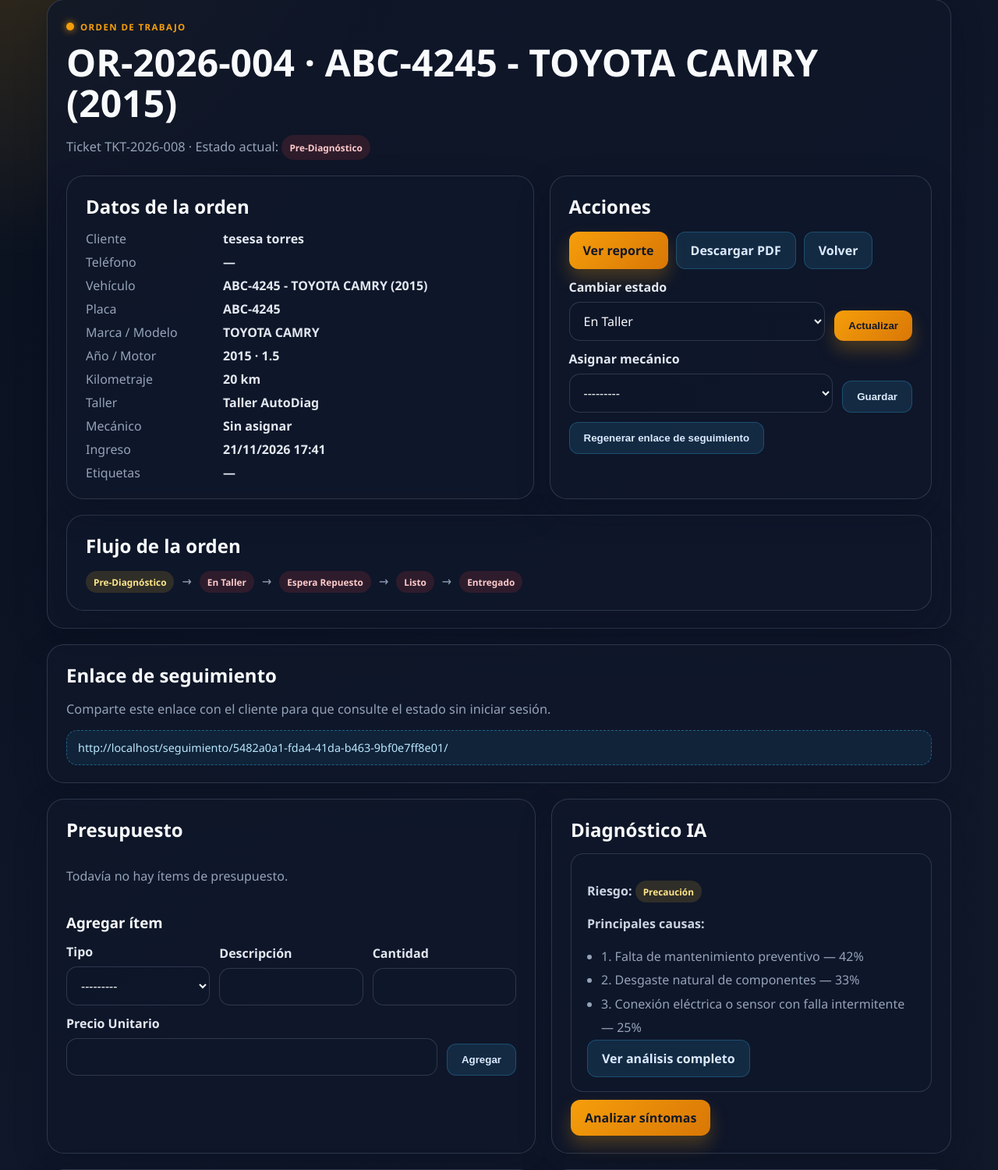
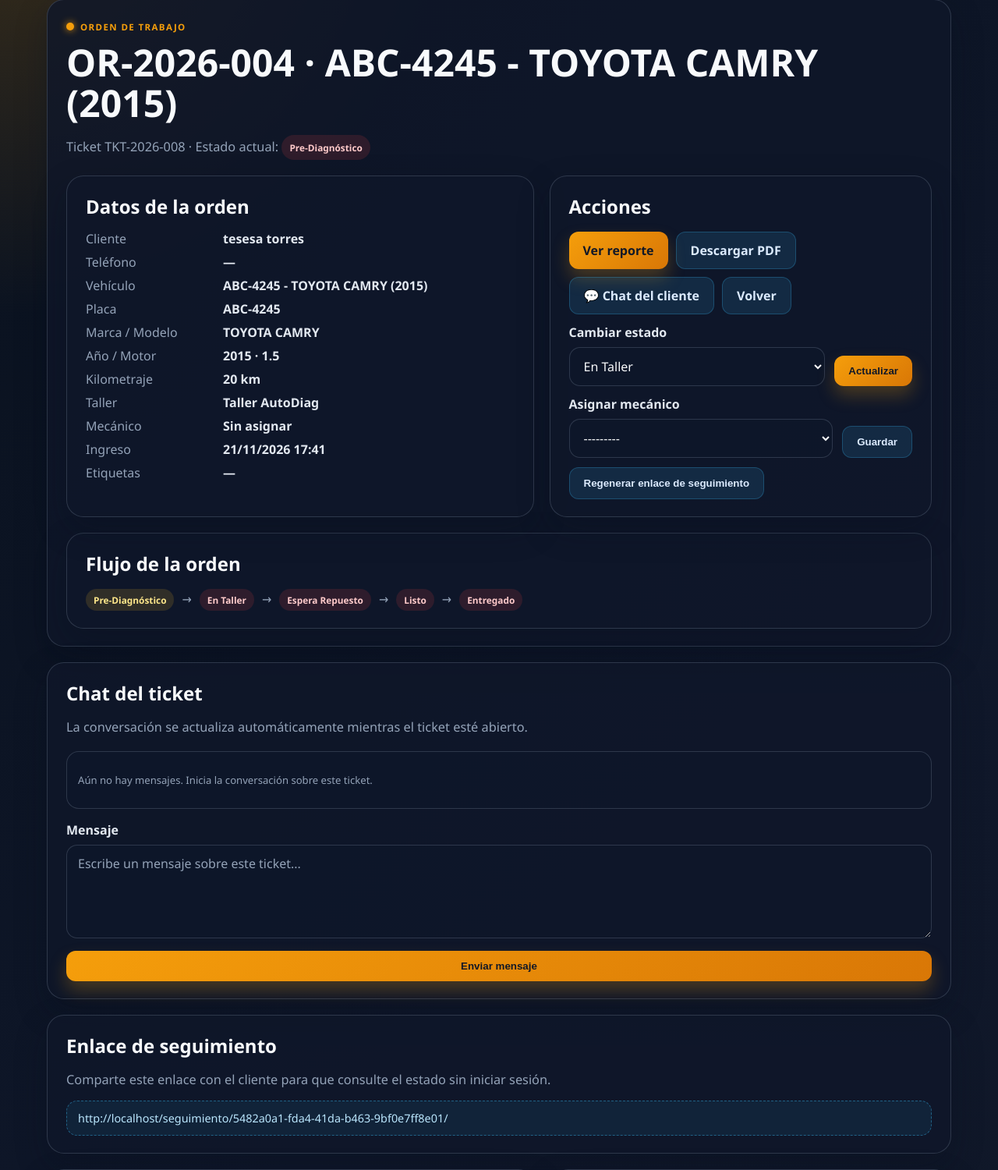
Before and after one commit to cesal200/AutoDiag-AI, a Django app: page /workshop/orden/8/ in a window 1280 px wide. Shown: the part 176-1676 px from the top of the page at 78% size. Run offline with Django 5.2, Linux system fonts and the light colour scheme; a user stored in the database is signed in; data comes from the database, SQL or seed files in the repository; both versions use the stored data as it was after the commit; data that the repository does not hold is empty.

Commit message:
Chat cliente listo

```diff
--- a/taller_mecanico/templates/workshop/cliente_orden_lista.html
+++ b/taller_mecanico/templates/workshop/cliente_orden_lista.html
@@ -24,7 +24,7 @@
                 <td>{{ orden.vehiculo }}</td>
                 <td>{{ orden.placa|default:'-' }}</td>
                 <td><span class="status">{{ orden.get_estado_display }}</span></td>
-                <td><a href="{% url 'cliente_orden_detalle' orden.pk %}">Abrir chat</a></td>
+                <td><a href="{% url 'orden_detalle' orden.pk %}#chat-ticket">💬 Abrir chat</a></td>
             </tr>
             {% endfor %}
         </tbody>
--- a/taller_mecanico/templates/workshop/orden_detalle.html
+++ b/taller_mecanico/templates/workshop/orden_detalle.html
@@ -42,6 +42,7 @@
             <div class="actions">
                 <a class="btn primary" href="{% url 'generar_pdf' orden.pk %}">Ver reporte</a>
                 <a class="btn secondary" href="{% url 'descargar_pdf' orden.pk %}">Descargar PDF</a>
+                <a class="btn secondary" href="#chat-ticket">💬 Chat del cliente</a>
                 <a class="btn secondary" href="{% url 'orden_lista' %}">Volver</a>
             </div>
 
@@ -87,6 +88,10 @@
             {% endfor %}
         </div>
     </div>
+</div>
+
+<div id="chat-ticket" style="margin-top: 20px;">
+    {% include 'workshop/_chat.html' %}
 </div>
 
 {% if es_admin_operativo or es_cliente_dueno %}
--- a/taller_mecanico/workshop/forms.py
+++ b/taller_mecanico/workshop/forms.py
@@ -8,6 +8,7 @@ from accounts.permissions import es_cliente
 from .models import (
     EvidenciaSintoma,
     ItemPresupuestoRepuestos,
+    MensajeOrden,
     OrdenFalla,
     Taller,
     Vehiculo,
@@ -172,6 +173,19 @@ class EvidenciaSintomaForm(forms.ModelForm):
         }
 
 
+class MensajeOrdenForm(forms.ModelForm):
+    class Meta:
+        model = MensajeOrden
+        fields = ['contenido']
+        labels = {'contenido': 'Mensaje'}
+        widgets = {
+            'contenido': forms.Textarea(attrs={
+                'rows': 3,
+                'placeholder': 'Escribe un mensaje sobre este ticket...',
+            }),
+        }
+
+
 class ItemPresupuestoForm(forms.ModelForm):
     class Meta:
         model = ItemPresupuestoRepuestos
--- a/taller_mecanico/workshop/urls.py
+++ b/taller_mecanico/workshop/urls.py
@@ -21,6 +21,8 @@ urlpatterns = [
         name='aprobar_item',
     ),
     path('orden/<int:orden_id>/evidencia/', views.agregar_evidencia, name='agregar_evidencia'),
+    path('orden/<int:orden_id>/mensajes/', views.mensajes_orden, name='mensajes_orden'),
+    path('orden/<int:orden_id>/mensajes/enviar/', views.enviar_mensaje_orden, name='enviar_mensaje_orden'),
     path('orden/<int:orden_id>/token/', views.regenerar_token, name='regenerar_token'),
     path('pdf/<int:orden_id>/', views.generar_pdf, name='generar_pdf'),
     path('pdf/<int:orden_id>/descargar/', views.descargar_pdf, name='descargar_pdf'),
--- a/taller_mecanico/workshop/views.py
+++ b/taller_mecanico/workshop/views.py
@@ -28,6 +28,7 @@ from .forms import (
     ClienteRapidoForm,
     EvidenciaSintomaForm,
     ItemPresupuestoForm,
+    MensajeOrdenForm,
     OrdenFallaForm,
     VehiculoForm,
 )
@@ -165,7 +166,8 @@ def orden_detalle(request, orden_id):
         OrdenFalla.objects.select_related(
             'cliente', 'mecanico_asignado', 'vehiculo', 'taller'
         ).prefetch_related(
-            'items_presupuesto', 'evidencias', 'etiquetas', 'analisis_ia'
+            'items_presupuesto', 'evidencias', 'etiquetas', 'analisis_ia',
+            'mensajes__autor',
         ),
         pk=orden_id,
     )
@@ -195,6 +197,9 @@ def orden_detalle(request, orden_id):
         'form_mecanico': AsignarMecanicoForm(instance=orden) if admin_operativo else None,
         'form_item': ItemPresupuestoForm() if puede_operar else None,
         'form_evidencia': EvidenciaSintomaForm() if puede_evidenciar else None,
+        'mensaje_form': MensajeOrdenForm(),
+        'mensajes': orden.mensajes.select_related('autor').all(),
+        'usuario_id': request.user.id,
         'ultimo_analisis': orden.analisis_ia.first(),
         'config_distribucion': config_distribucion,
         'workflow': [
@@ -211,6 +216,37 @@ def orden_detalle(request, orden_id):
         ),
     }
     return render(request, 'workshop/orden_detalle.html', context)
+
+
+@login_required
+def mensajes_orden(request, orden_id):
+    orden = get_object_or_404(OrdenFalla, pk=orden_id)
+    if not puede_ver_orden(request.user, orden):
+        raise PermissionDenied
+    mensajes = orden.mensajes.select_related('autor').all()
+    return render(request, 'workshop/_mensajes_orden.html', {
+        'mensajes': mensajes,
+        'usuario_id': request.user.id,
+    })
+
+
+@login_required
+@require_POST
+def enviar_mensaje_orden(request, orden_id):
+    orden = get_object_or_404(OrdenFalla, pk=orden_id)
+    if not puede_ver_orden(request.user, orden):
+        raise PermissionDenied
+
+    form = MensajeOrdenForm(request.POST)
+    if form.is_valid():
+        mensaje = form.save(commit=False)
+        mensaje.orden = orden
+        mensaje.autor = request.user
+        mensaje.save()
+        messages.success(request, 'Mensaje enviado al ticket.')
+    else:
+        messages.error(request, 'Escribe un mensaje antes de enviarlo.')
+    return redirect('orden_detalle', orden_id=orden.pk)
 
 
 @login_required
```
Also changed, not shown: taller_mecanico/workshop/tests.py (+43 -0 lines), taller_mecanico/db.sqlite3.
